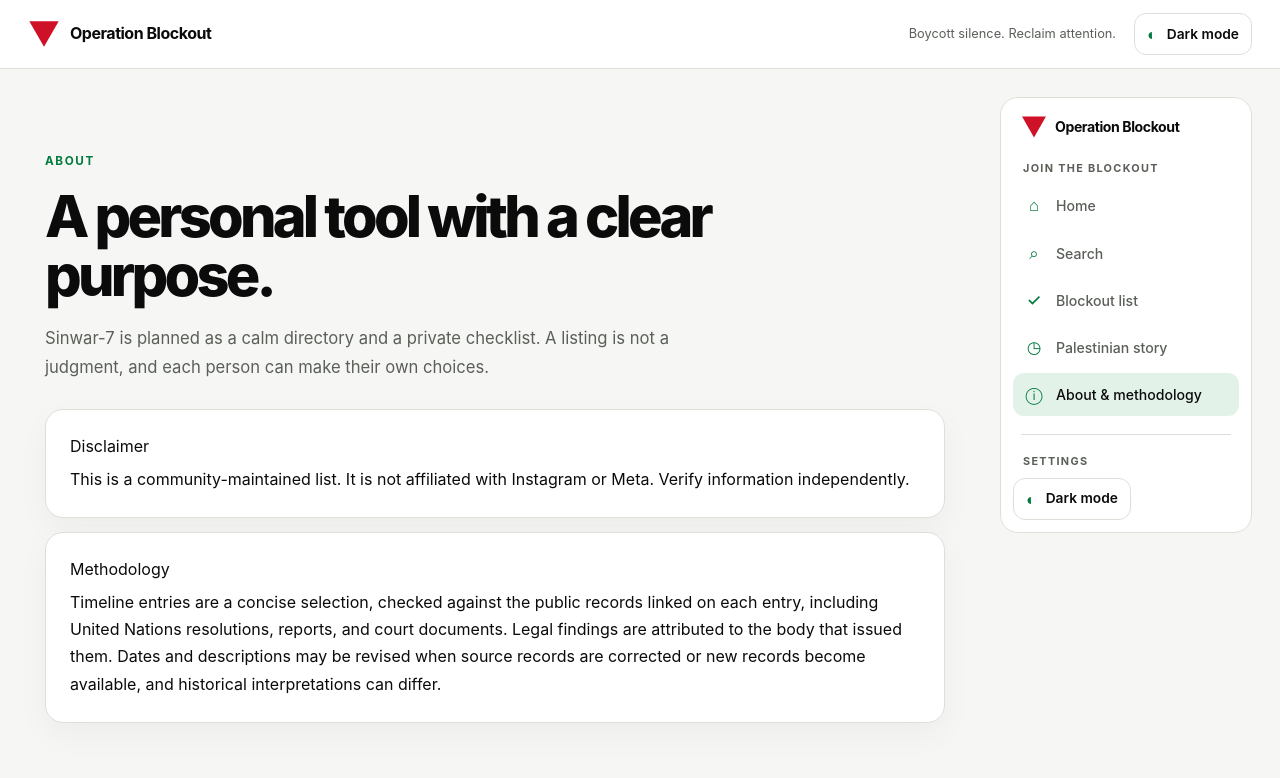
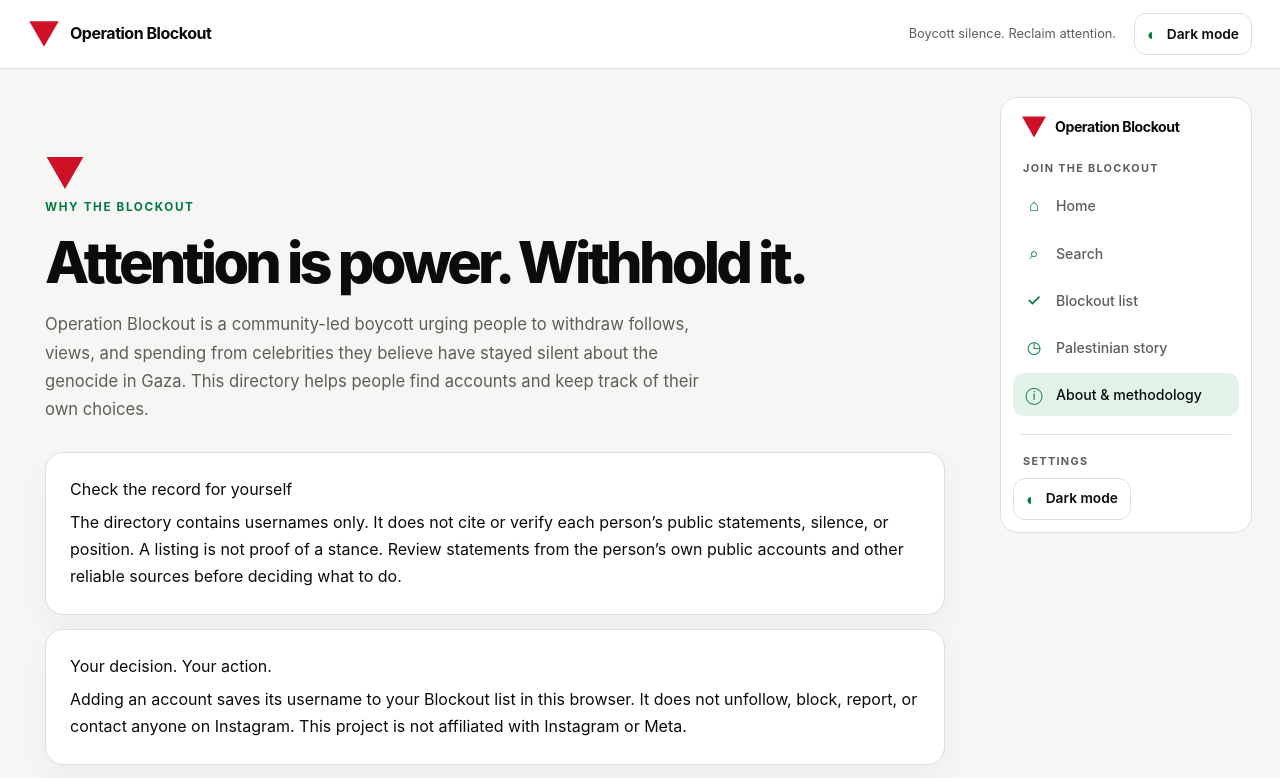
Before and after one commit to mohammedfarhannp/Sinwar-7, a React (Vite) app: page /about in a window 1280 px wide. Shown: the top 778 px of the page. Built offline with nearby package versions, Linux system fonts and the light colour scheme.

Commit message:
copy(about): explain the campaign purpose
Describe Operation Blockout, directory limitations, local actions, and timeline sourcing.

```diff
--- a/src/pages/AboutPage.tsx
+++ b/src/pages/AboutPage.tsx
@@ -1,21 +1,36 @@
+import { Logo } from '../components/Logo';
+
 export function AboutPage() {
   return (
     <section className="content-page" aria-labelledby="about-title">
-      <p className="eyebrow">About</p>
-      <h1 id="about-title">A personal tool with a clear purpose.</h1>
+      <Logo size={40} withWordmark={false} />
+      <p className="eyebrow">Why the blockout</p>
+      <h1 id="about-title">Attention is power. Withhold it.</h1>
       <p className="page-description">
-        Sinwar-7 is planned as a calm directory and a private checklist. A
-        listing is not a judgment, and each person can make their own choices.
+        Operation Blockout is a community-led boycott urging people to withdraw
+        follows, views, and spending from celebrities they believe have stayed
+        silent about the genocide in Gaza. This directory helps people find
+        accounts and keep track of their own choices.
       </p>
       <div className="information-card">
-        <h2>Disclaimer</h2>
+        <h2>Check the record for yourself</h2>
         <p>
-          This is a community-maintained list. It is not affiliated with
-          Instagram or Meta. Verify information independently.
+          The directory contains usernames only. It does not cite or verify each
+          person’s public statements, silence, or position. A listing is not
+          proof of a stance. Review statements from the person’s own public
+          accounts and other reliable sources before deciding what to do.
         </p>
       </div>
       <div className="information-card">
-        <h2>Methodology</h2>
+        <h2>Your decision. Your action.</h2>
+        <p>
+          Adding an account saves its username to your Blockout list in this
+          browser. It does not unfollow, block, report, or contact anyone on
+          Instagram. This project is not affiliated with Instagram or Meta.
+        </p>
+      </div>
+      <div className="information-card">
+        <h2>Timeline methodology</h2>
         <p>
           Timeline entries are a concise selection, checked against the public
           records linked on each entry, including United Nations resolutions,
```
